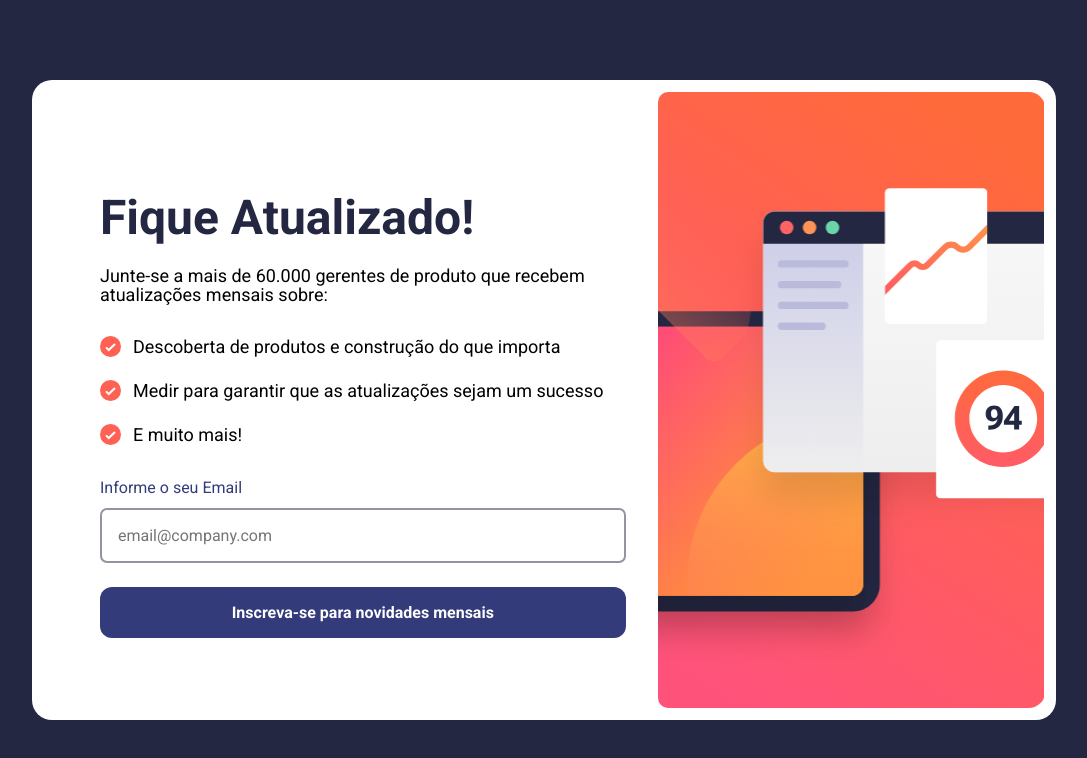
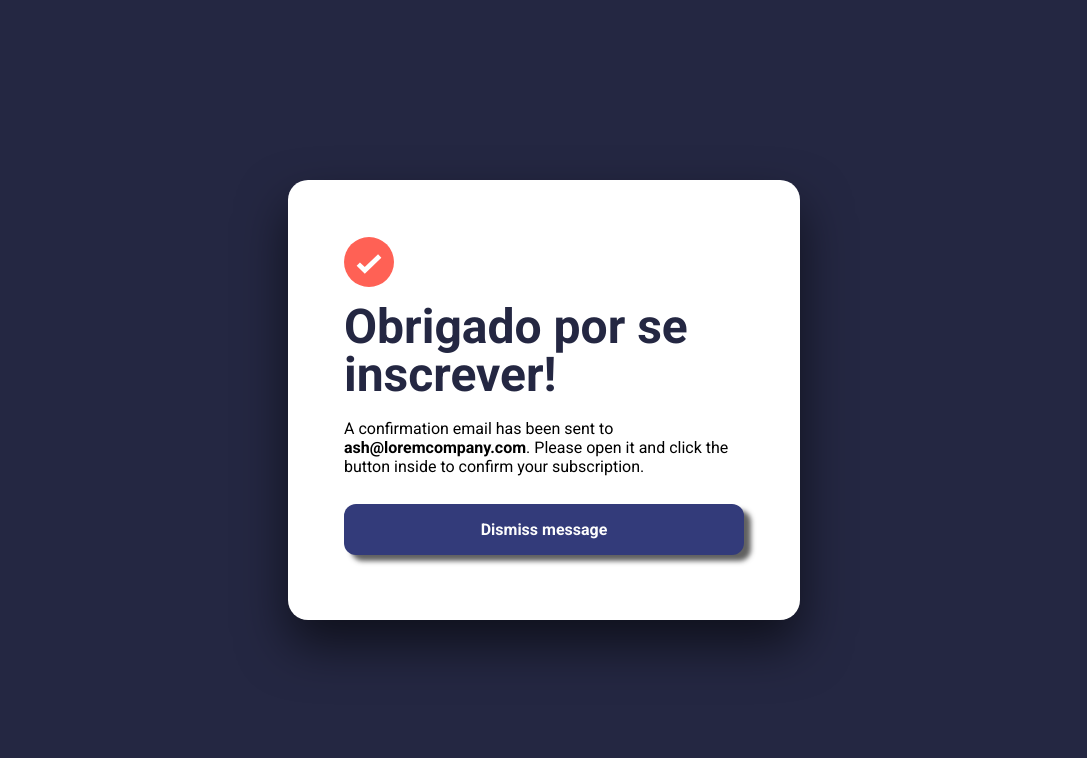
Before and after one commit to vinicius-crispim/newsletter-challenge, a plain HTML site: page index.html in a window 1280 px wide. Shown: the whole page, without its empty margins (96-1183 px from the left). Drawn offline with Linux system fonts and the light colour scheme.

Commit message:
Mensagem de sucesso criada

```diff
--- a/assets/css/responsivo.css
+++ b/assets/css/responsivo.css
@@ -12,7 +12,7 @@
         padding: 3rem 1rem 2rem 3rem;
     }
 
-    .sign-up__title {
+    .title {
         font-size: 36px;
     }
 
@@ -43,7 +43,7 @@
         padding: 1.5rem 0 .5rem 1.5rem;
     }
 
-    .sign-up__title {
+    .title {
         font-size: 36px;
     }
 
@@ -105,7 +105,7 @@
         line-height: 1.1;
     }
 
-    .sign-up__title {
+    .title {
         padding-top: .5rem;
         font-size: 32px
     }
--- a/assets/css/style.css
+++ b/assets/css/style.css
@@ -1,13 +1,3 @@
-/* .imagem__newsletter {
-    position: absolute;
-    top: 0;
-    left: 450px;
-    bottom: 0;
-    right: 0;
-    width: auto;
-    height: auto;
-    background: url(../images/illustration-sign-up-desktop.svg);
-} */
 
 body {
     background: hsl(234, 29%, 20%);
@@ -20,9 +10,10 @@ body {
 
 main {
     display: flex;
-    height: 80%;
-    padding: .75rem;
-    width: 80%;
+    filter: drop-shadow(0 25px 25px rgba(0, 0, 0, 0.575));
+    height: 55%;
+    padding: 3rem 2rem;
+    width: 40%;
     background: hsl(0, 0%, 100%);
     border-radius: 20px;
 }
@@ -35,6 +26,8 @@ main section:nth-child(2) {
     width: 40%;
 }
 
+/* Section Texto e Formulário */
+
 .sign-up {
     display: flex;
     flex-direction: column;
@@ -43,7 +36,7 @@ main section:nth-child(2) {
 
 }
 
-.sign-up__title {
+.title {
     padding: 0 0 .25rem 0;
     font-size: 48px;
     font-weight: bold;
@@ -92,14 +85,25 @@ span p {
     margin: .75rem 0 1.5rem 0;
 }
 
-.sign-up__form button {
+.btn-primary{
     font-weight: bold;
     color: #FDFDFD;
     padding: 1rem 3rem;
     width: 100%;
     background: hsl(233, 41%, 34%);
     border-radius: 12px;
+    cursor: pointer;
+    box-shadow: 7px 6px 5px rgba(50, 50, 50, 0.77);
 }
+
+.btn-primary:hover {
+    opacity: .85;
+    transition: 3s;
+    background: linear-gradient(0.25turn, #ff5476, #fd6c3c);
+
+}
+
+/* Section Imagem*/
 
 .imagem-newsletter-desktop{
     border-radius: 10px;
@@ -107,3 +111,35 @@ span p {
     margin-left: 2rem;
     height: 100%
 }
+
+.sign-up, .imagem-newsletter-desktop{
+    display: none;
+}
+
+.success-message {
+    display: flex;
+    flex-direction: column;
+    justify-content: center;
+    gap: 1rem;
+    align-items: start;
+    position: absolute;
+    z-index: 1;
+    top: 2.5rem;
+    left: 3.5rem;
+    right: 3.5rem;
+    bottom: 3rem;
+}
+
+.success-message img {
+    width: 50px;
+    height: 50px;
+}
+
+.success-message p {
+    line-height: 1.2;
+    padding-bottom: .75rem;
+}
+
+.success-message span {
+    font-weight: bold;
+}
--- a/index.html
+++ b/index.html
@@ -19,7 +19,8 @@
   <main>
 
     <section class="sign-up">
-      <h1 class="sign-up__title">Fique Atualizado!</h1>
+
+      <h1 class="title">Fique Atualizado!</h1>
       <span>
         <p>Junte-se a mais de 60.000 gerentes de produto que recebem atualizações mensais
           sobre:</p>
@@ -40,22 +41,25 @@
       <form class="sign-up__form">
         <label class="sign-up__form_email" for="email">Informe o seu Email</label>
         <input placeholder="email@company.com" id="email" name="email" type="email">
-        <button>Inscreva-se para novidades mensais</button>
+        <button class="btn-primary">Inscreva-se para novidades mensais</button>
       </form>
     </section>
 
-    <!-- Sign-up form end -->
+    <section class="imagem-newsletter-desktop">
+    </section>
 
     <!-- Success message start -->
-    <!--
-    Thanks for subscribing!
+    <section class="success-message">
+      <img src="/assets/images/icon-list.svg" alt="">
+      <h1 class="title">Obrigado por se inscrever!</h1>
 
-    A confirmation email has been sent to ash@loremcompany.com.
-    Please open it and click the button inside to confirm your subscription.
+      <p>A confirmation email has been sent to <span>ash@loremcompany.com</span>. Please open it and click the button inside to confirm your subscription.</p>
 
-    Dismiss message -->
-    <section class="imagem-newsletter-desktop">
+
+      <button class="btn-primary">Dismiss message</button>
     </section>
+
+    <!-- Sign-up form end -->
   </main>
   <!-- Success message end -->
 
```
